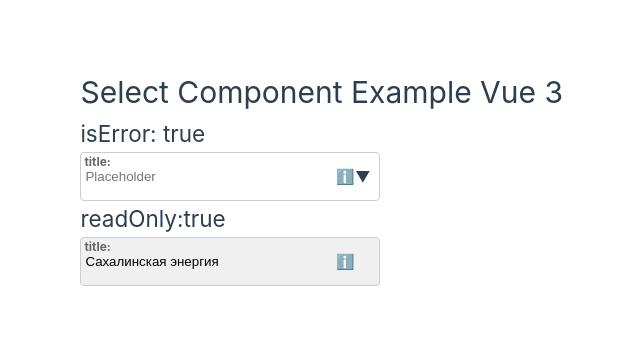
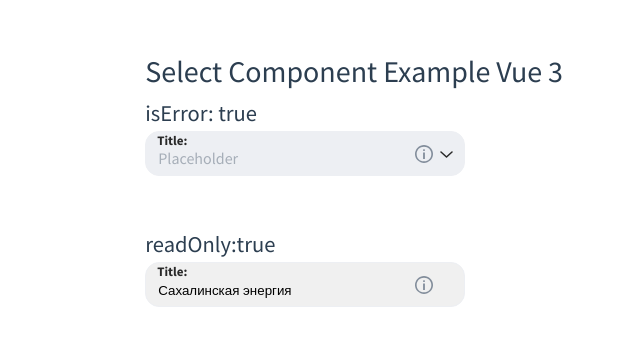
Before and after one commit to ArsenyiPopov/select_vue_3, a Vue app: page / in a window 1280 px wide. Shown: the part 223-568 px from the top of the page, without its empty margins (77-717 px from the left). Built offline with nearby package versions, Linux system fonts and the light colour scheme.

Commit message:
06.05 16:16 error OK

```diff
--- a/src/App.vue
+++ b/src/App.vue
@@ -54,22 +54,22 @@ const itemsReadOnly = [
     <Select
       :items="items"
       placeholder="Placeholder"
-      title="title:"
+      title="Title:"
       hintIcon="ℹ️"
-      hintText="Choose your company"
+      hintText="Text example"
       :validateFn="validateFunction"
       :generalErrorMessage="errorMessage"
       :generalIsError="isError"
     />
 <!-- Второй компонент Select с данными для ReadOnly -->
 
-    <h2>readOnly:true</h2>
+    <h2 class="readOnly_title">readOnly:true</h2>
     <Select
       :items="itemsReadOnly"
       placeholder="Placeholder"
-      title="title:"
+      title="Title:"
       hintIcon="ℹ️"
-      hintText="Choose your company"
+      hintText="Text example"
       :validateFn="validateFunction"
       :generalErrorMessage="errorMessage"
       :generalIsError="isError"
@@ -78,5 +78,8 @@ const itemsReadOnly = [
 </template>
 
 <style scoped>
-/* Добавьте свои стили при необходимости */
+.readOnly_title {
+  margin-top: 50px;
+}
+
 </style>
--- a/src/assets/base.css
+++ b/src/assets/base.css
@@ -66,19 +66,7 @@ body {
     color 0.5s,
     background-color 0.5s;
   line-height: 1.6;
-  font-family:
-    Inter,
-    -apple-system,
-    BlinkMacSystemFont,
-    'Segoe UI',
-    Roboto,
-    Oxygen,
-    Ubuntu,
-    Cantarell,
-    'Fira Sans',
-    'Droid Sans',
-    'Helvetica Neue',
-    sans-serif;
+  font-family: 'Source Sans Pro', sans-serif;
   font-size: 15px;
   text-rendering: optimizeLegibility;
   -webkit-font-smoothing: antialiased;
--- a/src/assets/main.css
+++ b/src/assets/main.css
@@ -1,4 +1,19 @@
 @import './base.css';
+@font-face {
+ font-family: 'Source Sans Pro';
+ font-style: normal;
+ font-weight: 400;
+ src: local('Source Sans Pro'), local('SourceSansPro-Regular'),
+ url('./fonts/SourceSansPro-Regular.ttf') format('truetype');
+}
+@font-face {
+  font-family: 'Source Sans Pro';
+  font-style: normal;
+  font-weight: bold;
+  src: local('Source Sans Pro'), local('SourceSansPro-Bold'),
+  url('./fonts/SourceSansPro-Bold.ttf') format('truetype');
+ }
+
 
 #app {
   max-width: 1280px;
--- a/src/components/Select.vue
+++ b/src/components/Select.vue
@@ -1,7 +1,11 @@
 <template>
   <div class="select-container">
     <div class="select-input-wrapper">
-      <label v-if="title" class="select-title">{{ title }}</label>
+      <label
+       v-if="title"
+       class="select-title"
+       :class="{ 'error-color': generalErrorState || companyErrorState }">
+       {{ title }}</label>
       <div class="input-wrapper">
         <input
           type="text"
@@ -14,9 +18,13 @@
           ref="selectInput"
           :title="searchQuery.length > maxInputLength ? searchQuery : ''"
           :readonly="isReadOnly"
+          :class="{ 'error-border': generalErrorState || companyErrorState, 'error-text': generalErrorState || companyErrorState }"
         />
         <span v-if="hintIcon" class="hint-icon" @mouseover="showHint = true" @mouseleave="showHint = false">
-          {{ hintIcon }}
+          <svg width="18" height="18" viewBox="0 0 18 18" fill="none" xmlns="http://www.w3.org/2000/svg">
+            <path fill-rule="evenodd" clip-rule="evenodd" d="M9 16.3632C13.2924 16.3632 16.3632 13.2924 16.3632 9C16.3632 4.7076 13.2924 1.6368 9 1.6368C4.7076 1.6368 1.6368 4.7076 1.6368 9C1.6368 13.2924 4.7076 16.3632 9 16.3632ZM9 18C6.61305 18 4.32387 17.0518 2.63604 15.364C0.948212 13.6761 0 11.3869 0 9C0 6.61305 0.948212 4.32387 2.63604 2.63604C4.32387 0.948212 6.61305 0 9 0C11.3869 0 13.6761 0.948212 15.364 2.63604C17.0518 4.32387 18 6.61305 18 9C18 11.3869 17.0518 13.6761 15.364 15.364C13.6761 17.0518 11.3869 18 9 18Z" fill="#828D9B"/>
+            <path d="M8.08967 14V7.45455H9.90501V14H8.08967ZM9.0016 6.1108C8.73171 6.1108 8.50018 6.02131 8.307 5.84233C8.11665 5.66051 8.02148 5.44318 8.02148 5.19034C8.02148 4.94034 8.11665 4.72585 8.307 4.54688C8.50018 4.36506 8.73171 4.27415 9.0016 4.27415C9.27148 4.27415 9.5016 4.36506 9.69194 4.54688C9.88512 4.72585 9.98171 4.94034 9.98171 5.19034C9.98171 5.44318 9.88512 5.66051 9.69194 5.84233C9.5016 6.02131 9.27148 6.1108 9.0016 6.1108Z" fill="#828D9B"/>
+          </svg>
           <span v-if="showHint" class="hint-text">{{ hintText }}</span>
         </span>
       </div>
@@ -25,7 +33,14 @@
         class="icon"
         :class="{ 'arrow-up': isOpen, 'arrow-down': !isOpen }"
         @click="toggleDropdown"
-      ></span>
+      >
+        <svg v-if="!isOpen" width="13" height="10" viewBox="0 0 13 10" fill="none" xmlns="http://www.w3.org/2000/svg">
+          <path d="M12 3L6.5 8L1 3" stroke="#292929" stroke-width="1.5" stroke-linecap="round" stroke-linejoin="round"/>
+        </svg>
+        <svg v-else width="13" height="10" viewBox="0 0 13 10" fill="none" xmlns="http://www.w3.org/2000/svg">
+          <path d="M1 7L6.5 2L12 7" stroke="#292929" stroke-width="1.5" stroke-linecap="round" stroke-linejoin="round"/>
+        </svg>
+      </span>
     </div>
     <p v-if="generalErrorState" class="error-message">{{ generalErrorMessage }}</p>
     <p v-if="companyErrorState" class="error-message">{{ companyErrorMessage }}</p>
@@ -89,7 +104,6 @@ const companyErrorState = ref(false);
 const generalErrorMessage = ref(props.generalErrorMessage);
 const companyErrorMessage = ref('');
 const isReadOnly = computed(() => {
-  // Check if there's a readOnly item to set the field as readonly
   const readOnlyItem = props.items.find(item => item.readOnly);
   if (readOnlyItem) {
     searchQuery.value = readOnlyItem.name;
@@ -105,13 +119,13 @@ const filterItems = () => {
 };
 
 const onInput = () => {
-  if (isReadOnly.value) return; // Prevent further input when readOnly
+  if (isReadOnly.value) return;
   filterItems();
   validateInput(searchQuery.value);
 };
 
 const onFocus = () => {
-  if (isReadOnly.value) return; // Prevent focus when readOnly
+  if (isReadOnly.value) return;
   previousValue.value = searchQuery.value;
   if (isItemSelected.value) {
     searchQuery.value = '';
@@ -132,7 +146,7 @@ const onBlur = () => {
 };
 
 const selectItem = (item) => {
-  if (item.readOnly) return; // Prevent selection when readOnly
+  if (item.readOnly) return;
 
   selectedValue.value = item.name;
   searchQuery.value = item.name;
@@ -149,7 +163,6 @@ const selectItem = (item) => {
   }
   generalErrorState.value = false;
 
-  // Сразу обновим инпут и сбросим фокус
   nextTick(() => {
     const input = document.querySelector('.select-input');
     if (input) input.blur();
@@ -157,27 +170,27 @@ const selectItem = (item) => {
 };
 
 const toggleDropdown = () => {
-  if (isReadOnly.value) return; // Prevent toggling when readOnly
+  if (isReadOnly.value) return;
   isOpen.value = !isOpen.value;
 };
 
 const filteredItems = computed(() => {
   return props.items
     .filter(item => item.name.toLowerCase().includes(searchQuery.value.toLowerCase()))
-    .filter(item => !item.readOnly); // Exclude readOnly items from dropdown
+    .filter(item => !item.readOnly);
 });
 
 const validateInput = (input) => {
   if (props.validateFn) {
-    const validationResult = props.validateFn(input, props.items);
-    generalErrorState.value = validationResult.isError;
-    generalErrorMessage.value = validationResult.errorMessage;
+    const { isError, errorMessage } = props.validateFn(input, props.items);
+    generalErrorState.value = isError;
+    generalErrorMessage.value = errorMessage || '';
   } else {
     if (!input) {
       generalErrorState.value = true;
-      generalErrorMessage.value = 'Выберите компанию из списка';
+      generalErrorMessage.value = 'Поле не должно быть пустым';
     } else {
-      const hasMatch = props.items.some(item => item.name.toLowerCase().includes(input.toLowerCase()));
+      const hasMatch = props.items.some(item => item.name.toLowerCase() === input.toLowerCase());
       generalErrorState.value = !hasMatch;
       generalErrorMessage.value = !hasMatch ? props.generalErrorMessage : '';
     }
@@ -201,7 +214,7 @@ watch(() => props.generalIsError, (newVal) => {
 <style lang="scss">
 .select-container {
   position: relative;
-  width: 300px;
+  width: 320px;
 }
 
 .select-input-wrapper {
@@ -212,13 +225,12 @@ watch(() => props.generalIsError, (newVal) => {
 
 .select-title {
   position: absolute;
-  left: 4px;
-  font-size: 0.75rem;
-  color: #666;
+  left: 12px;
+  font-size: 13px;
   pointer-events: none;
-  transition: 0.2s;
   font-weight: bold;
   z-index: 1;
+  color: #292929;
 }
 
 .input-wrapper {
@@ -229,20 +241,23 @@ watch(() => props.generalIsError, (newVal) => {
 
 .select-input {
   width: 100%;
-  padding: 16px 46px 16px 4px;
-  border: 1px solid #ccc;
-  border-radius: 4px;
+  padding: 20px 46px 8px 12px;
+  border: 1px solid #EDEFF3;
+  border-radius: 14px;
   box-sizing: border-box;
   white-space: nowrap;
   overflow: hidden;
   text-overflow: ellipsis;
-  background-color: var(--input-bg, white);
+  background-color: #EDEFF3;
   cursor: var(--input-cursor, text);
 
   &::placeholder {
     white-space: nowrap;
     overflow: hidden;
     text-overflow: ellipsis;
+    font-family: 'Source Sans Pro', sans-serif;
+    color: #A6AEB8;
+    font-size: 16px;
   }
 
   &:read-only {
@@ -260,18 +275,17 @@ watch(() => props.generalIsError, (newVal) => {
 
 .hint-icon {
   position: absolute;
-  right: 26px;
-  top: 50%;
-  transform: translateY(-50%);
+  right: 32px;
   cursor: pointer;
+  top: 14px;
 }
 
 .hint-text {
   position: absolute;
   bottom: -20px;
-  right: -60px;
-  background: #000;
-  color: #fff;
+  right: -30px;
+  background: #daebfe;
+  color: #2b68bc;
   padding: 2px 8px;
   border-radius: 4px;
   font-size: 0.75rem;
@@ -281,23 +295,21 @@ watch(() => props.generalIsError, (newVal) => {
 
 .icon {
   position: absolute;
-  right: 10px;
+  right: 12px;
   top: 50%;
   transform: translateY(-50%);
   cursor: pointer;
 }
 
-.icon.arrow-up::before {
-  content: '▲';
+.error-message {
+    color: #D45050;
+    font-size: 12px;
+    margin-left: 12px;
 }
-
-.icon.arrow-down::before {
-  content: '▼';
+.select-title.error-color {
+  color: #D45050;
 }
-
-.error-message {
-  color: red;
-  font-size: 0.75rem;
-  margin-top: 4px;
+.select-input.error-text {
+  color: #D45050;
 }
 </style>
```
Also changed, not shown: src/assets/fonts/SourceSansPro-Bold.ttf (added), src/assets/fonts/SourceSansPro-Regular.ttf (added).
